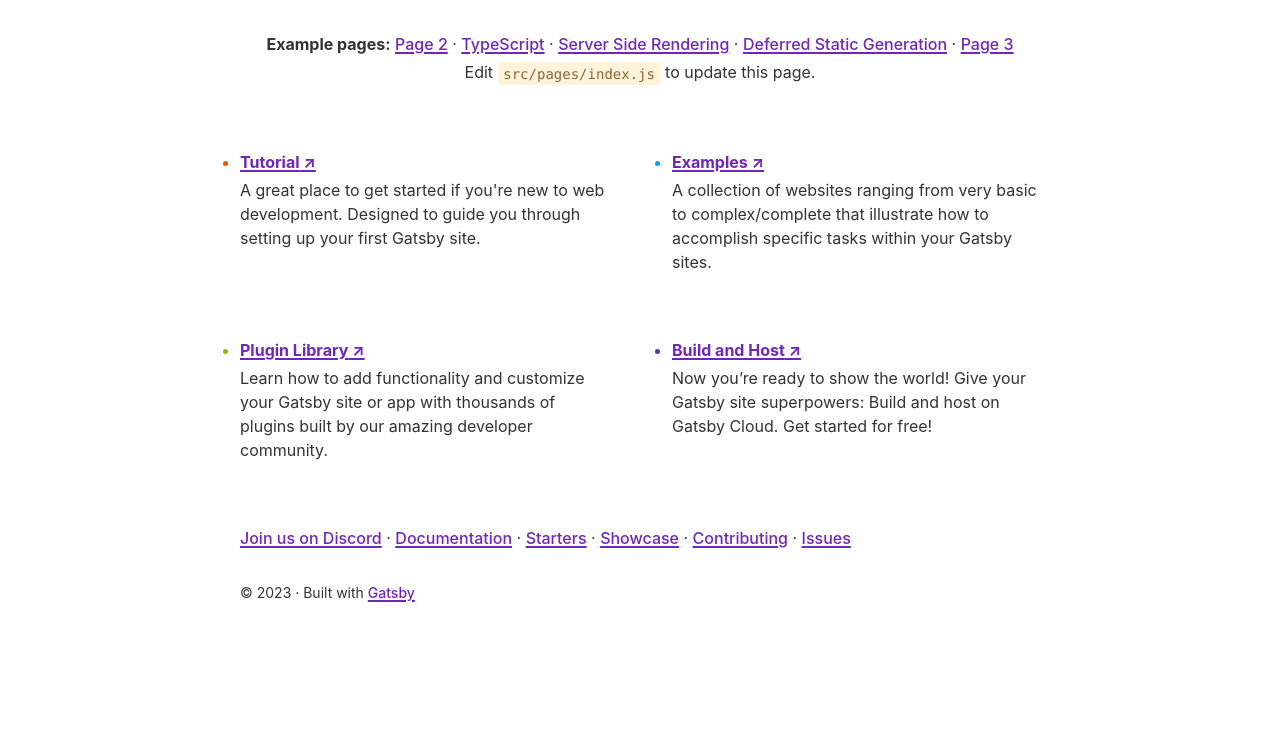
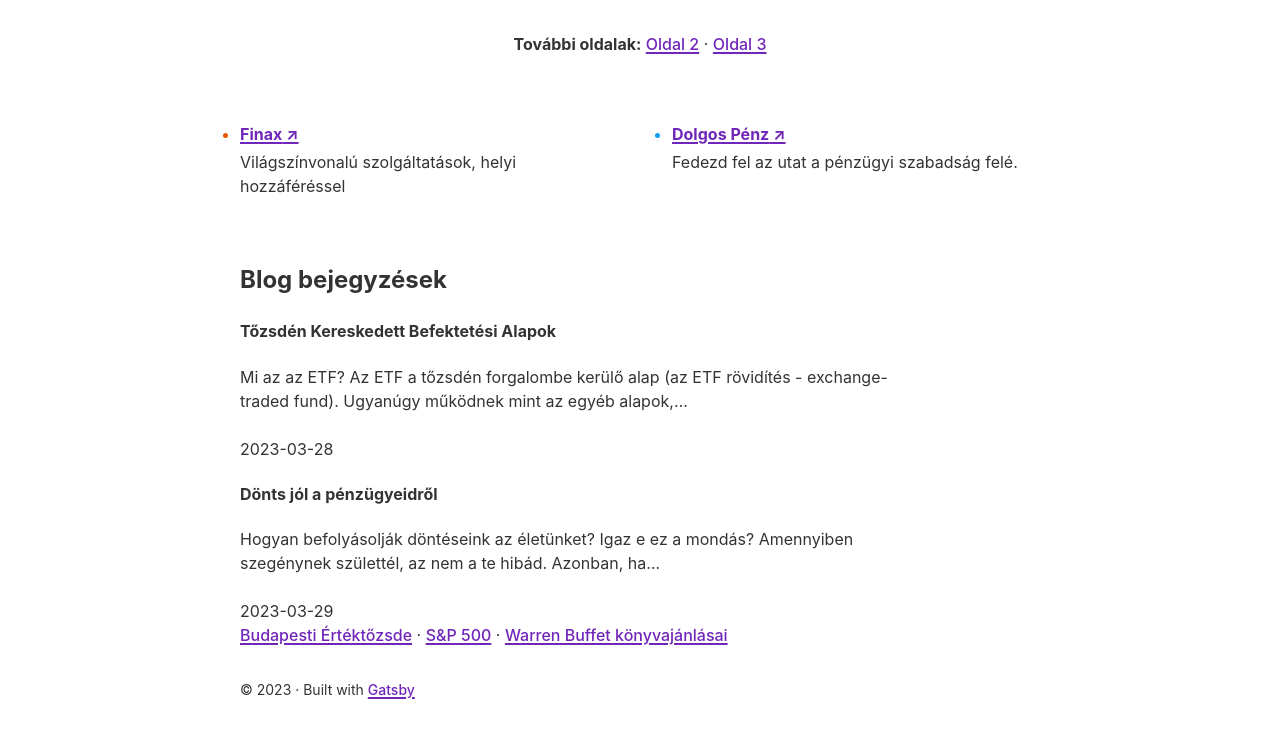
Before and after one commit to adelmalek/gatsby-blog, a Gatsby site: page / in a window 1280 px wide. Shown: the part 224-956 px from the top of the page. Before the commit the page ends 859 px from the top, so only its background shows below. Built offline with nearby package versions, Linux system fonts and the light colour scheme; Gatsby itself is replaced by a stand-in of ours.

Commit message:
source filesystem and transformer-remark

```diff
--- a/gatsby-config.js
+++ b/gatsby-config.js
@@ -9,7 +9,7 @@
  */
 module.exports = {
   siteMetadata: {
-    title: `Adel's Blog`,
+    title: `Adél Blogja`,
     description: `Kick off your next, great Gatsby project with this default starter. This barebones starter ships with the main Gatsby configuration files you might need.`,
     author: `@gatsbyjs`,
     siteUrl: `https://gatsbystarterdefaultsource.gatsbyjs.io/`,
@@ -30,6 +30,7 @@ module.exports = {
         path: `${__dirname}/src/markdown-pages`,
       },
     },
+    `gatsby-transformer-remark`,
     `gatsby-transformer-sharp`,
     `gatsby-plugin-sharp`,
     {
--- a/package.json
+++ b/package.json
@@ -10,6 +10,7 @@
     "gatsby-plugin-manifest": "^5.8.0",
     "gatsby-plugin-sharp": "^5.8.0",
     "gatsby-source-filesystem": "^5.8.0",
+    "gatsby-transformer-remark": "^6.8.0",
     "gatsby-transformer-sharp": "^5.8.0",
     "react": "^18.2.0",
     "react-dom": "^18.2.0"
--- a/src/markdown-pages/video.md
+++ b/src/markdown-pages/video.md
@@ -1,6 +1,6 @@
 ---
 title: 'Dönts jól a pénzügyeidről'
-date: '2023-03-28'
+date: '2023-03-29'
 description: 'Hogyan hozzunk meg pénzügyi döntéseket?'
 ---
 
--- a/src/pages/index.js
+++ b/src/pages/index.js
@@ -1,5 +1,5 @@
 import * as React from "react"
-import { Link } from "gatsby"
+import { Link, graphql } from "gatsby"
 import { StaticImage } from "gatsby-plugin-image"
 
 import Layout from "../components/layout"
@@ -8,44 +8,29 @@ import * as styles from "../components/index.module.css"
 
 const links = [
   {
-    text: "Tutorial",
-    url: "https://www.gatsbyjs.com/docs/tutorial",
+    text: "Finax",
+    url: "https://www.finax.eu/hu",
     description:
-      "A great place to get started if you're new to web development. Designed to guide you through setting up your first Gatsby site.",
+      "Világszínvonalú szolgáltatások, helyi hozzáféréssel",
   },
   {
-    text: "Examples",
-    url: "https://github.com/gatsbyjs/gatsby/tree/master/examples",
+    text: "Dolgos Pénz",
+    url: "https://dolgospenz.hu/",
     description:
-      "A collection of websites ranging from very basic to complex/complete that illustrate how to accomplish specific tasks within your Gatsby sites.",
-  },
-  {
-    text: "Plugin Library",
-    url: "https://www.gatsbyjs.com/plugins",
-    description:
-      "Learn how to add functionality and customize your Gatsby site or app with thousands of plugins built by our amazing developer community.",
-  },
-  {
-    text: "Build and Host",
-    url: "https://www.gatsbyjs.com/cloud",
-    description:
-      "Now you’re ready to show the world! Give your Gatsby site superpowers: Build and host on Gatsby Cloud. Get started for free!",
+      "Fedezd fel az utat a pénzügyi szabadság felé.",
   },
 ]
 
 const samplePageLinks = [
   {
-    text: "Page 2",
+    text: "Oldal 2",
     url: "page-2",
     badge: false,
     description:
       "A simple example of linking to another page within a Gatsby site",
   },
-  { text: "TypeScript", url: "using-typescript" },
-  { text: "Server Side Rendering", url: "using-ssr" },
-  { text: "Deferred Static Generation", url: "using-dsg" },
   {
-    text: "Page 3",
+    text: "Oldal 3",
     url: "page-3",
     badge: false,
     description:
@@ -54,30 +39,23 @@ const samplePageLinks = [
 ]
 
 const moreLinks = [
-  { text: "Join us on Discord", url: "https://gatsby.dev/discord" },
+  { text: "Budapesti Értéktőzsde",
+    url: "https://www.bet.hu/" },
   {
-    text: "Documentation",
-    url: "https://gatsbyjs.com/docs/",
+    text: "S&P 500",
+    url: "https://www.ishares.com/de/privatanleger/de/produkte/253743/ishares-sp-500-b-ucits-etf-acc-fund?switchLocale=y&siteEntryPassthrough=true",
   },
   {
-    text: "Starters",
-    url: "https://gatsbyjs.com/starters/",
-  },
-  {
-    text: "Showcase",
-    url: "https://gatsbyjs.com/showcase/",
-  },
-  {
-    text: "Contributing",
-    url: "https://www.gatsbyjs.com/contributing/",
-  },
-  { text: "Issues", url: "https://github.com/gatsbyjs/gatsby/issues" },
+    text: "Warren Buffet könyvajánlásai",
+    url: "https://www.portfolio.hu/short/20201226/ezt-a-4-konyvet-ajanlja-warren-buffett-azoknak-akik-befektetesekrol-tanulnanak-463156",
+  }
 ]
 
 const utmParameters = `?utm_source=starter&utm_medium=start-page&utm_campaign=default-starter`
 
-const IndexPage = () => (
+const IndexPage = ({data}) => (
   <Layout>
+
     <div className={styles.textCenter}>
       <StaticImage
         src="../images/example.png"
@@ -88,11 +66,13 @@ const IndexPage = () => (
         alt=""
         style={{ marginBottom: `var(--space-3)` }}
       />
+
       <h1>
-        Welcome to <b>Gatsby!</b>
+        Egyszerűen a <b>befektetésekről</b> !
       </h1>
+
       <p className={styles.intro}>
-        <b>Example pages:</b>{" "}
+        <b>További oldalak:</b>{" "}
         {samplePageLinks.map((link, i) => (
           <React.Fragment key={link.url}>
             <Link to={link.url}>{link.text}</Link>
@@ -100,9 +80,9 @@ const IndexPage = () => (
           </React.Fragment>
         ))}
         <br />
-        Edit <code>src/pages/index.js</code> to update this page.
       </p>
     </div>
+
     <ul className={styles.list}>
       {links.map(link => (
         <li key={link.url} className={styles.listItem}>
@@ -116,20 +96,46 @@ const IndexPage = () => (
         </li>
       ))}
     </ul>
+
+    <div>
+        <h2>Blog bejegyzések</h2>
+        {data.allMarkdownRemark.edges.map(({node}) => (
+          <div key={node.id}>
+            <h4>{node.frontmatter.title}</h4>
+            <p>{node.excerpt}</p>
+            <span>{node.frontmatter.date}</span>
+          </div>
+        ))}
+    </div>
+
     {moreLinks.map((link, i) => (
       <React.Fragment key={link.url}>
         <a href={`${link.url}${utmParameters}`}>{link.text}</a>
         {i !== moreLinks.length - 1 && <> · </>}
       </React.Fragment>
     ))}
+
   </Layout>
 )
 
-/**
- * Head export to define metadata for the page
- *
- * See: https://www.gatsbyjs.com/docs/reference/built-in-components/gatsby-head/
- */
 export const Head = () => <Seo title="Home" />
 
 export default IndexPage
+
+export const query = graphql`
+  query {
+    allMarkdownRemark {
+      edges {
+        node {
+          frontmatter {
+            date
+            description
+            title
+          }
+          excerpt
+        }
+      }
+      totalCount
+    }
+  }
+`
--- a/src/pages/page-2.js
+++ b/src/pages/page-2.js
@@ -8,7 +8,7 @@ const SecondPage = () => (
   <Layout>
     <h1>Hi from the second page</h1>
     <p>Welcome to page 2</p>
-    <Link to="/">Go back to the homepage</Link>
+    <Link to="/">Vissza a főoldalra</Link>
   </Layout>
 )
 
--- a/src/pages/page-3.js
+++ b/src/pages/page-3.js
@@ -8,7 +8,7 @@ const Third = () => (
   <Layout>
     <h1>Hi from the third page</h1>
     <p>Welcome to page 3</p>
-    <Link to="/">Go back to the homepage</Link>
+    <Link to="/">Vissza a főoldalra</Link>
   </Layout>
 )
 
```
Also changed, not shown: 1 other file.
